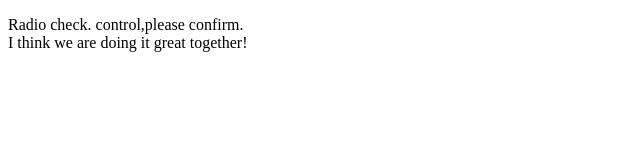
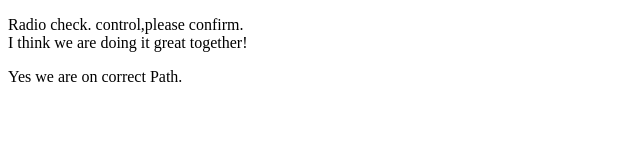
Before and after one commit to arevathi125/communication-log-control, a plain HTML site: page index.html in a window 1280 px wide. Shown: the whole page, without its empty margins (0-640 px from the left). Drawn offline with Linux system fonts and the light colour scheme.

Commit message:
some changes made by control

```diff
--- a/index.html
+++ b/index.html
@@ -3,5 +3,6 @@
 </head>
 <body>
  <p>Radio check. control,please confirm.<br> I think we are doing it great together!</p>
+ <p>Yes we are on correct Path.</p>
 </body>
 </html>
```
